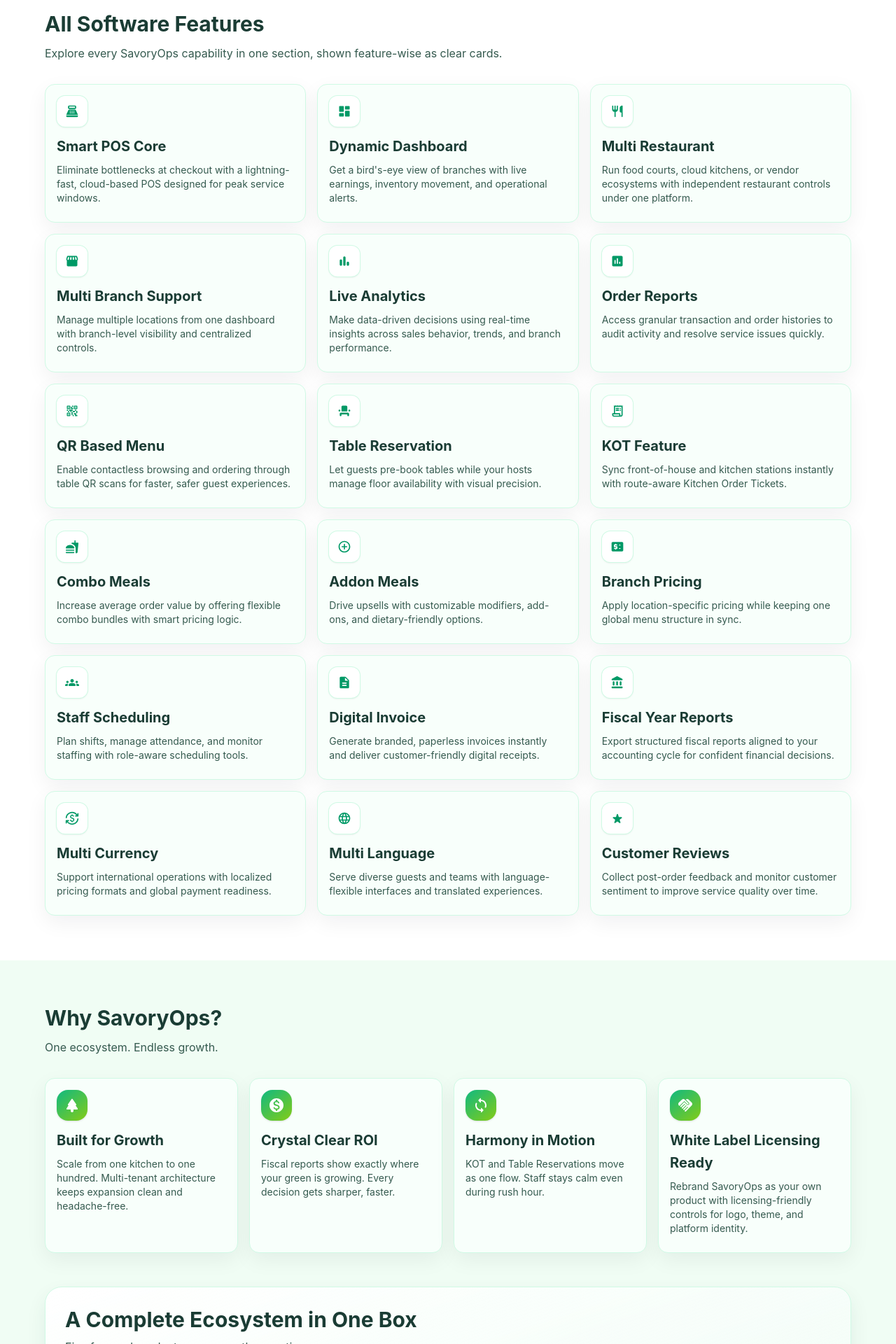
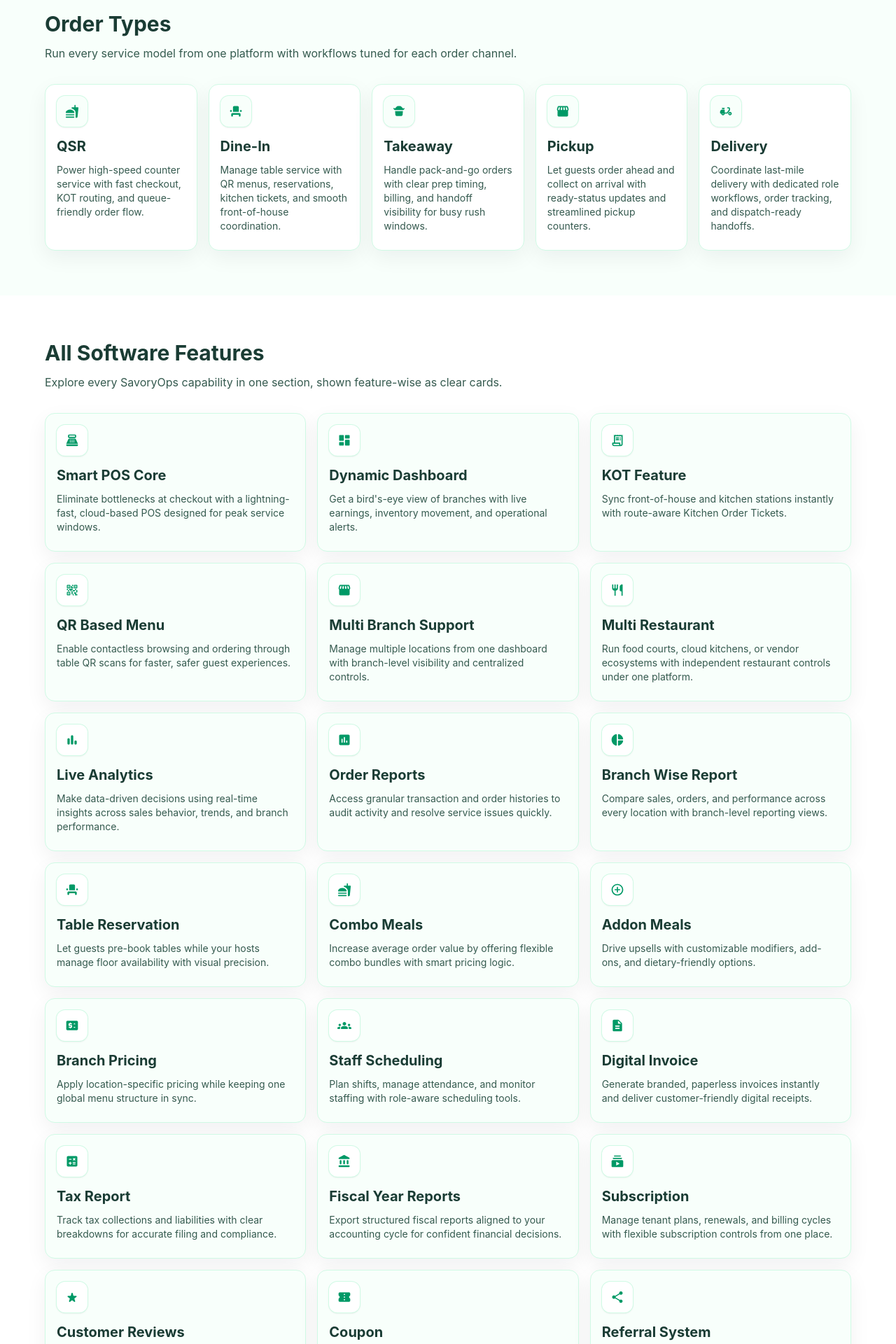
Before and after one commit to Surya-infotech/SavoryOps_Website, a React (Vite) app: page / in a window 1280 px wide. Shown: the part 1620-3540 px from the top of the page at 70% size. Built offline with nearby package versions, Linux system fonts and the light colour scheme.

Commit message:
feat: enhance SoftwareFeaturesGridSection with new icons and sorting; add order types to home page and update pricing details with new support options

```diff
--- /dev/null
+++ b/src/components/home/OrderTypesSection.jsx
@@ -0,0 +1,51 @@
+import DeliveryDiningRoundedIcon from '@mui/icons-material/DeliveryDiningRounded'
+import EventSeatRoundedIcon from '@mui/icons-material/EventSeatRounded'
+import FastfoodRoundedIcon from '@mui/icons-material/FastfoodRounded'
+import StorefrontRoundedIcon from '@mui/icons-material/StorefrontRounded'
+import TakeoutDiningRoundedIcon from '@mui/icons-material/TakeoutDiningRounded'
+import { Card, CardContent, Container, Typography } from '@mui/material'
+
+const orderTypeIconMap = {
+  QSR: <FastfoodRoundedIcon fontSize="small" />,
+  'Dine-In': <EventSeatRoundedIcon fontSize="small" />,
+  Takeaway: <TakeoutDiningRoundedIcon fontSize="small" />,
+  Pickup: <StorefrontRoundedIcon fontSize="small" />,
+  Delivery: <DeliveryDiningRoundedIcon fontSize="small" />,
+}
+
+function OrderTypesSection({ orderTypes }) {
+  return (
+    <section id="order-types" className="bg-[#f8fffb] py-16">
+      <Container maxWidth="lg">
+        <Typography variant="h2" className="!font-sans !text-3xl !font-bold !text-[#1A3C34]">
+          Order Types
+        </Typography>
+        <Typography className="!mt-3 !font-sans !text-[#355A4F]">
+          Run every service model from one platform with workflows tuned for each order channel.
+        </Typography>
+
+        <div className="mt-8 grid gap-4 sm:grid-cols-2 lg:grid-cols-3 xl:grid-cols-5">
+          {orderTypes.map((orderType) => (
+            <Card key={orderType.title} className="!border-emerald-100 !bg-white">
+              <CardContent>
+                <div className="mb-3 inline-flex h-11 w-11 items-center justify-center rounded-xl bg-[#f8fffb] shadow-sm ring-1 ring-emerald-100">
+                  <span className="inline-flex items-center justify-center leading-none text-emerald-600">
+                    {orderTypeIconMap[orderType.title]}
+                  </span>
+                </div>
+                <Typography variant="h6" className="!font-sans !font-bold !text-[#1A3C34]">
+                  {orderType.title}
+                </Typography>
+                <Typography className="!mt-2 !font-sans !text-sm !text-[#355A4F]">
+                  {orderType.details}
+                </Typography>
+              </CardContent>
+            </Card>
+          ))}
+        </div>
+      </Container>
+    </section>
+  )
+}
+
+export default OrderTypesSection
--- a/src/components/home/SoftwareFeaturesGridSection.jsx
+++ b/src/components/home/SoftwareFeaturesGridSection.jsx
@@ -2,6 +2,9 @@
 import AccountBalanceRoundedIcon from '@mui/icons-material/AccountBalanceRounded'
 import AssessmentRoundedIcon from '@mui/icons-material/AssessmentRounded'
 import BarChartRoundedIcon from '@mui/icons-material/BarChartRounded'
+import CalculateRoundedIcon from '@mui/icons-material/CalculateRounded'
+import ConfirmationNumberRoundedIcon from '@mui/icons-material/ConfirmationNumberRounded'
+import ContactSupportRoundedIcon from '@mui/icons-material/ContactSupportRounded'
 import CurrencyExchangeRoundedIcon from '@mui/icons-material/CurrencyExchangeRounded'
 import DashboardRoundedIcon from '@mui/icons-material/DashboardRounded'
 import DescriptionRoundedIcon from '@mui/icons-material/DescriptionRounded'
@@ -10,13 +13,16 @@
 import GroupsRoundedIcon from '@mui/icons-material/GroupsRounded'
 import LanguageRoundedIcon from '@mui/icons-material/LanguageRounded'
 import LaptopMacRoundedIcon from '@mui/icons-material/LaptopMacRounded'
+import PieChartRoundedIcon from '@mui/icons-material/PieChartRounded'
 import PointOfSaleRoundedIcon from '@mui/icons-material/PointOfSaleRounded'
 import PriceChangeRoundedIcon from '@mui/icons-material/PriceChangeRounded'
 import QrCode2RoundedIcon from '@mui/icons-material/QrCode2Rounded'
 import ReceiptLongRoundedIcon from '@mui/icons-material/ReceiptLongRounded'
 import RestaurantRoundedIcon from '@mui/icons-material/RestaurantRounded'
+import ShareRoundedIcon from '@mui/icons-material/ShareRounded'
 import StarRateRoundedIcon from '@mui/icons-material/StarRateRounded'
 import StorefrontRoundedIcon from '@mui/icons-material/StorefrontRounded'
+import SubscriptionsRoundedIcon from '@mui/icons-material/SubscriptionsRounded'
 import { Card, CardContent, Container, Typography } from '@mui/material'
 
 const featureIconMap = {
@@ -38,9 +44,17 @@
   'Multi Currency': <CurrencyExchangeRoundedIcon fontSize="small" />,
   'Multi Language': <LanguageRoundedIcon fontSize="small" />,
   'Customer Reviews': <StarRateRoundedIcon fontSize="small" />,
+  'Referral System': <ShareRoundedIcon fontSize="small" />,
+  Coupon: <ConfirmationNumberRoundedIcon fontSize="small" />,
+  'Help Center': <ContactSupportRoundedIcon fontSize="small" />,
+  'Tax Report': <CalculateRoundedIcon fontSize="small" />,
+  'Branch Wise Report': <PieChartRoundedIcon fontSize="small" />,
+  Subscription: <SubscriptionsRoundedIcon fontSize="small" />,
 }
 
 function SoftwareFeaturesGridSection({ features }) {
+  const sortedFeatures = [...features].sort((a, b) => a.priority - b.priority)
+
   return (
     <section id="all-features" className="bg-white py-16">
       <Container maxWidth="lg">
@@ -52,7 +66,7 @@
         </Typography>
 
         <div className="mt-8 grid gap-4 md:grid-cols-2 lg:grid-cols-3">
-          {features.map((feature) => (
+          {sortedFeatures.map((feature) => (
             <Card key={feature.title} className="!border-emerald-100 !bg-[#f8fffb]">
               <CardContent>
                 <div className="mb-3 inline-flex h-11 w-11 items-center justify-center rounded-xl bg-white shadow-sm ring-1 ring-emerald-100">
--- a/src/data/homePageData.js
+++ b/src/data/homePageData.js
@@ -54,14 +54,37 @@
   {
     label: 'Employee App',
     title: 'Fast coordination for frontline teams',
-    text: 'Connect waiter, chef, cashier, and host actions in one real-time workflow engine.',
+    text: 'Connect waiter, chef, cashier, host, and delivery actions in one real-time workflow engine.',
     bullets: [
-      '5-role coordination: Waiter, Head Chef, Chef, Cashier, and Host',
+      '6-role coordination: Waiter, Head Chef, Chef, Cashier, Host, and Delivery',
       'KOT flow management',
       'Role-based action screens',
       'Faster handoffs, fewer delays',
     ],
     image: employeeAppImage,
+  },
+]
+
+export const orderTypes = [
+  {
+    title: 'QSR',
+    details: 'Power high-speed counter service with fast checkout, KOT routing, and queue-friendly order flow.',
+  },
+  {
+    title: 'Dine-In',
+    details: 'Manage table service with QR menus, reservations, kitchen tickets, and smooth front-of-house coordination.',
+  },
+  {
+    title: 'Takeaway',
+    details: 'Handle pack-and-go orders with clear prep timing, billing, and handoff visibility for busy rush windows.',
+  },
+  {
+    title: 'Pickup',
+    details: 'Let guests order ahead and collect on arrival with ready-status updates and streamlined pickup counters.',
+  },
+  {
+    title: 'Delivery',
+    details: 'Coordinate last-mile delivery with dedicated role workflows, order tracking, and dispatch-ready handoffs.',
   },
 ]
 
--- a/src/data/siteData.js
+++ b/src/data/siteData.js
@@ -1,74 +1,122 @@
 export const softwareFeatures = [
   {
+    priority: 1,
     title: 'Smart POS Core',
     details: 'Eliminate bottlenecks at checkout with a lightning-fast, cloud-based POS designed for peak service windows.',
   },
   {
+    priority: 2,
     title: 'Dynamic Dashboard',
     details: "Get a bird's-eye view of branches with live earnings, inventory movement, and operational alerts.",
   },
   {
+    priority: 3,
+    title: 'KOT Feature',
+    details: 'Sync front-of-house and kitchen stations instantly with route-aware Kitchen Order Tickets.',
+  },
+  {
+    priority: 4,
+    title: 'QR Based Menu',
+    details: 'Enable contactless browsing and ordering through table QR scans for faster, safer guest experiences.',
+  },
+  {
+    priority: 5,
+    title: 'Multi Branch Support',
+    details: 'Manage multiple locations from one dashboard with branch-level visibility and centralized controls.',
+  },
+  {
+    priority: 6,
     title: 'Multi Restaurant',
     details: 'Run food courts, cloud kitchens, or vendor ecosystems with independent restaurant controls under one platform.',
   },
   {
-    title: 'Multi Branch Support',
-    details: 'Manage multiple locations from one dashboard with branch-level visibility and centralized controls.',
-  },
-  {
+    priority: 7,
     title: 'Live Analytics',
     details: 'Make data-driven decisions using real-time insights across sales behavior, trends, and branch performance.',
   },
   {
+    priority: 8,
     title: 'Order Reports',
     details: 'Access granular transaction and order histories to audit activity and resolve service issues quickly.',
   },
   {
-    title: 'QR Based Menu',
-    details: 'Enable contactless browsing and ordering through table QR scans for faster, safer guest experiences.',
+    priority: 9,
+    title: 'Branch Wise Report',
+    details: 'Compare sales, orders, and performance across every location with branch-level reporting views.',
   },
   {
+    priority: 10,
     title: 'Table Reservation',
     details: 'Let guests pre-book tables while your hosts manage floor availability with visual precision.',
   },
   {
-    title: 'KOT Feature',
-    details: 'Sync front-of-house and kitchen stations instantly with route-aware Kitchen Order Tickets.',
-  },
-  {
+    priority: 11,
     title: 'Combo Meals',
     details: 'Increase average order value by offering flexible combo bundles with smart pricing logic.',
   },
   {
+    priority: 12,
     title: 'Addon Meals',
     details: 'Drive upsells with customizable modifiers, add-ons, and dietary-friendly options.',
   },
   {
+    priority: 13,
     title: 'Branch Pricing',
     details: 'Apply location-specific pricing while keeping one global menu structure in sync.',
   },
   {
+    priority: 14,
     title: 'Staff Scheduling',
     details: 'Plan shifts, manage attendance, and monitor staffing with role-aware scheduling tools.',
   },
   {
+    priority: 15,
     title: 'Digital Invoice',
     details: 'Generate branded, paperless invoices instantly and deliver customer-friendly digital receipts.',
   },
   {
+    priority: 16,
+    title: 'Tax Report',
+    details: 'Track tax collections and liabilities with clear breakdowns for accurate filing and compliance.',
+  },
+  {
+    priority: 17,
     title: 'Fiscal Year Reports',
     details: 'Export structured fiscal reports aligned to your accounting cycle for confident financial decisions.',
   },
   {
+    priority: 18,
+    title: 'Subscription',
+    details: 'Manage tenant plans, renewals, and billing cycles with flexible subscription controls from one place.',
+  },
+  {
+    priority: 19,
+    title: 'Customer Reviews',
+    details: 'Collect post-order feedback and monitor customer sentiment to improve service quality over time.',
+  },
+  {
+    priority: 20,
+    title: 'Coupon',
+    details: 'Launch discount codes and promotional offers with flexible rules, redemption limits, and campaign visibility.',
+  },
+  {
+    priority: 21,
+    title: 'Referral System',
+    details: 'Turn loyal guests into growth partners with trackable referral links, rewards, and conversion insights.',
+  },
+  {
+    priority: 22,
     title: 'Multi Currency',
     details: 'Support international operations with localized pricing formats and global payment readiness.',
   },
   {
+    priority: 23,
     title: 'Multi Language',
     details: 'Serve diverse guests and teams with language-flexible interfaces and translated experiences.',
   },
   {
-    title: 'Customer Reviews',
-    details: 'Collect post-order feedback and monitor customer sentiment to improve service quality over time.',
+    priority: 24,
+    title: 'Help Center',
+    details: 'Give teams and guests a self-service hub with guides, FAQs, and support resources in one place.',
   },
 ]
--- a/src/pages/AboutPage.jsx
+++ b/src/pages/AboutPage.jsx
@@ -23,7 +23,7 @@
   'Multi-tenant architecture for one outlet or many brands',
   'Connected ecosystem: Super Admin, Owner Panel, User App, Employee App, and Landing Page',
   'Real-time sync across QR ordering, KOT, reservations, billing, and analytics',
-  'Role-ready workflows for Waiter, Head Chef, Chef, Cashier, and Host',
+  'Role-ready workflows for Waiter, Head Chef, Chef, Cashier, Host, and Delivery',
 ]
 
 const serviceCards = [
--- a/src/pages/HomePageComposed.jsx
+++ b/src/pages/HomePageComposed.jsx
@@ -2,6 +2,7 @@
 import FeatureWalkthroughSection from '../components/home/FeatureWalkthroughSection'
 import HomeHeroSection from '../components/home/HomeHeroSection'
 import InHomeContactSection from '../components/home/InHomeContactSection'
+import OrderTypesSection from '../components/home/OrderTypesSection'
 import SoftwareFeaturesGridSection from '../components/home/SoftwareFeaturesGridSection'
 import WhySavorySection from '../components/home/WhySavorySection'
 import {
@@ -9,6 +10,7 @@
   faqItems,
   homeHero,
   inHomeContact,
+  orderTypes,
   walkthroughTabs,
   whySavoryCards,
 } from '../data/homePageData'
@@ -19,6 +21,7 @@
     <main className="bg-white">
       <HomeHeroSection data={homeHero} />
       <FeatureWalkthroughSection tabsData={walkthroughTabs} />
+      <OrderTypesSection orderTypes={orderTypes} />
       <SoftwareFeaturesGridSection features={softwareFeatures} />
       <WhySavorySection
         advantageCards={whySavoryCards}
--- a/src/pages/PricingPage.jsx
+++ b/src/pages/PricingPage.jsx
@@ -17,24 +17,37 @@
   const tiers = [
     {
       name: 'White Label License',
-      price: '$6999',
+      price: '$3899',
       subtitle: 'Core licensing plan for your branded software launch.',
       features: ['Software licensing', '1 month support included'],
-      cta: 'Choose $6999 Plan',
+      cta: 'Choose $3899 Plan',
     },
     {
       name: 'White Label Bundle',
-      price: '$9999',
+      price: '$5999',
       subtitle: 'All-in-one package with licensing, setup, and extended support.',
       features: ['Software licensing', '5 months support included', 'Software setup included'],
-      cta: 'Choose $9999 Bundle',
+      cta: 'Choose $5999 Bundle',
       featured: true,
     },
   ]
 
+  const supportDetails = [
+    'Bug fixes',
+    '2 language add',
+  ]
+
+  const setupDetails = [
+    'Logo and theme color change',
+    'Setup on server',
+    'Application upload on Google Play Store',
+    'Basic software details setup',
+    'Database setup',
+  ]
+
   const addonPlans = [
-    { name: '3 Month Support Add-on', price: '$1599' },
-    { name: 'Software Setup Fee', price: '$2599' },
+    { name: '3 Month Support Add-on', price: '$799', details: supportDetails },
+    { name: 'Software Setup Fee', price: '$1499', details: setupDetails },
   ]
 
   return (
@@ -117,17 +130,31 @@
             <Typography className="!mt-2 !text-sm !text-[#355A4F]">
               Upgrade your base plan anytime with these add-ons.
             </Typography>
-            <ul className="mt-4 space-y-2 text-sm text-[#355A4F]">
+            <div className="mt-4 grid gap-4 md:grid-cols-2">
               {addonPlans.map((addon) => (
-                <li key={addon.name} className="flex items-center justify-between rounded-xl border border-emerald-100 bg-emerald-50/40 px-3 py-2">
-                  <span className="flex items-center gap-2">
-                    <CheckCircleRoundedIcon fontSize="small" className="!text-emerald-600" />
-                    {addon.name}
-                  </span>
-                  <span className="font-semibold text-[#1A3C34]">{addon.price}</span>
-                </li>
+                <div
+                  key={addon.name}
+                  className="rounded-2xl border border-emerald-100 bg-emerald-50/40 p-4"
+                >
+                  <div className="flex items-start justify-between gap-3">
+                    <Typography variant="subtitle1" className="!font-sans !font-bold !text-[#1A3C34]">
+                      {addon.name}
+                    </Typography>
+                    <Typography className="!shrink-0 !text-lg !font-bold !text-[#1A3C34]">
+                      {addon.price}
+                    </Typography>
+                  </div>
+                  <ul className="mt-4 space-y-2 text-sm text-[#355A4F]">
+                    {addon.details.map((detail) => (
+                      <li key={detail} className="flex items-center gap-2">
+                        <CheckCircleRoundedIcon fontSize="small" className="!text-emerald-600" />
+                        {detail}
+                      </li>
+                    ))}
+                  </ul>
+                </div>
               ))}
-            </ul>
+            </div>
           </CardContent>
         </Card>
 
```
